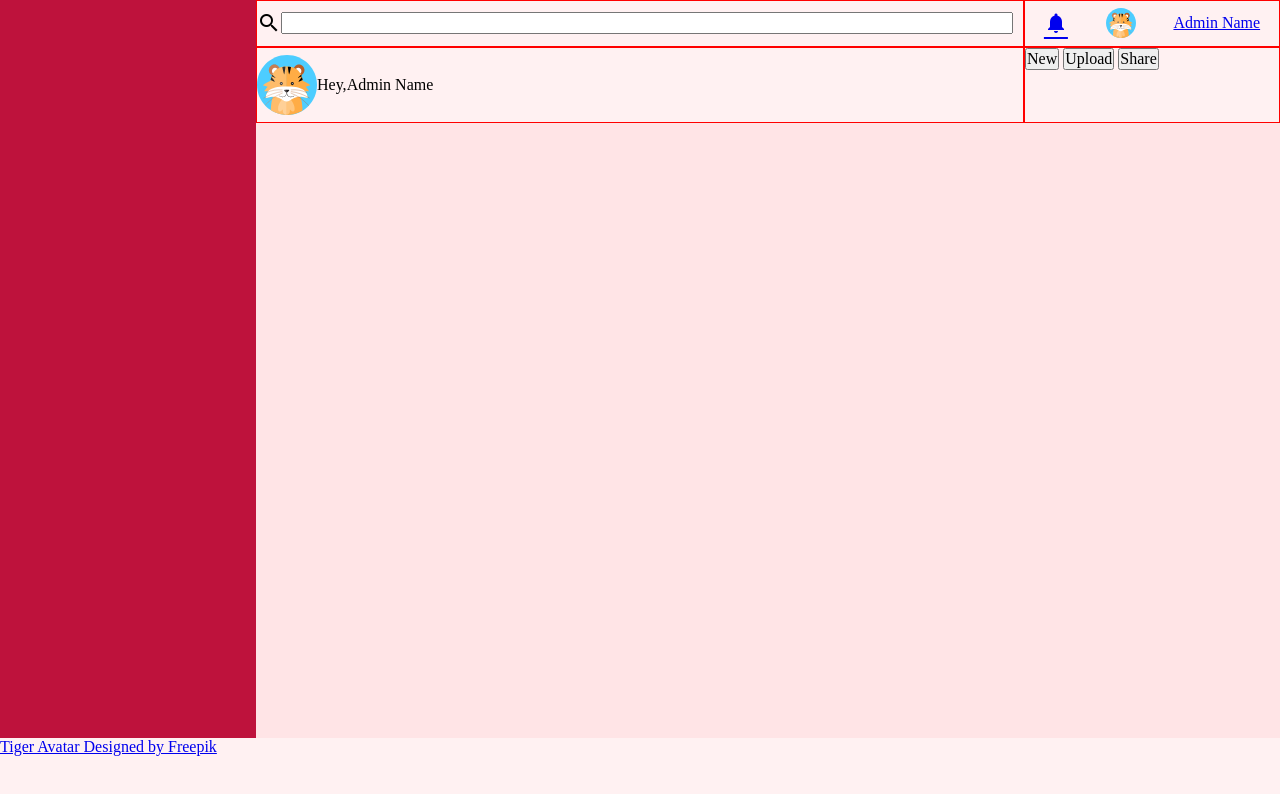
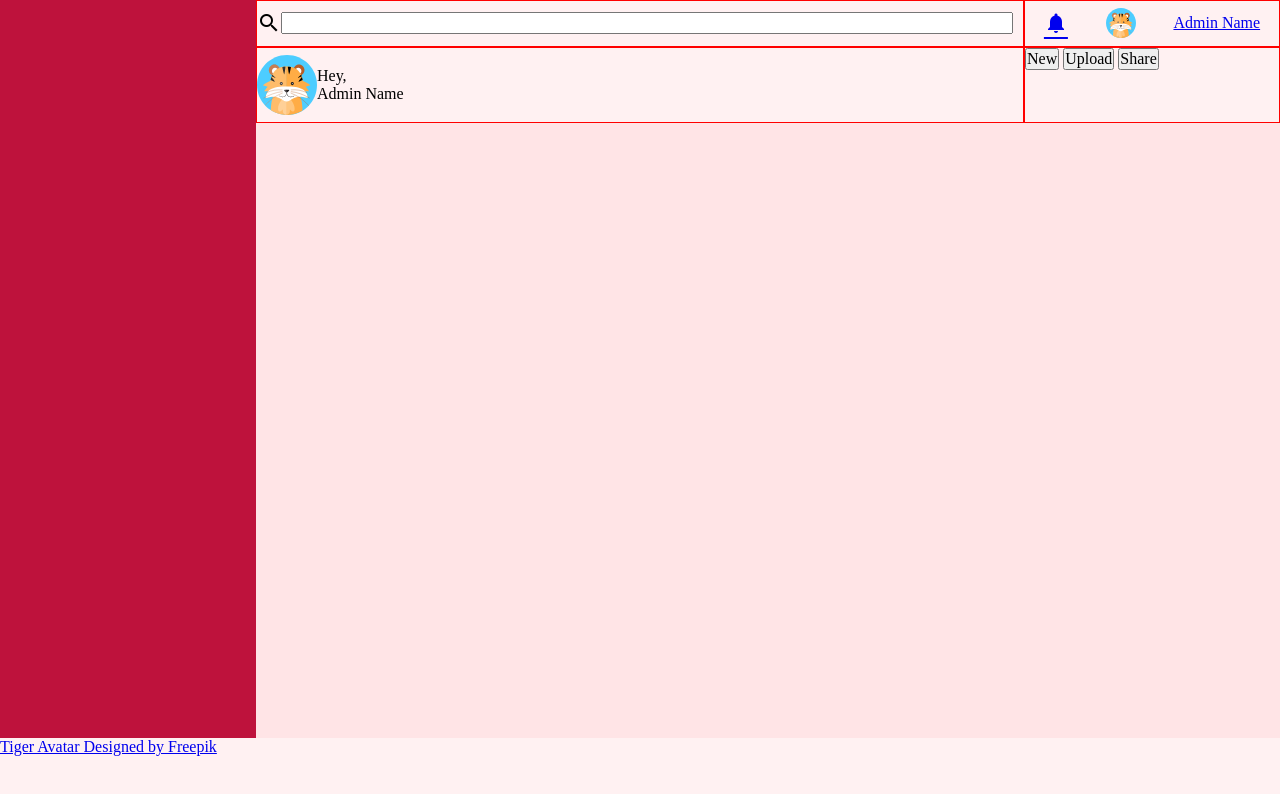
Before and after one commit to ZackD-Git/admin-dashboard, a plain HTML site: page index.html in a window 1280 px wide. Drawn offline with Linux system fonts and the light colour scheme.

Commit message:
Add wrapper to greeting div

```diff
--- a/index.html
+++ b/index.html
@@ -33,8 +33,10 @@
       <div class="greeting">
         <!-- replace with avatar img -->
         <img src="/img/tiger-avatar.svg" alt="avatar" class="greeting-avatar" />
-        <p class="greeting-msg">Hey,</p>
-        <p class="admin-name">Admin Name</p>
+        <div class="greeting-wrapper">
+            <p class="greeting-msg">Hey,</p>
+            <p class="admin-name">Admin Name</p>
+        </div>
       </div>
       <div class="admin-controls">
         <button class="new">New</button>
```
